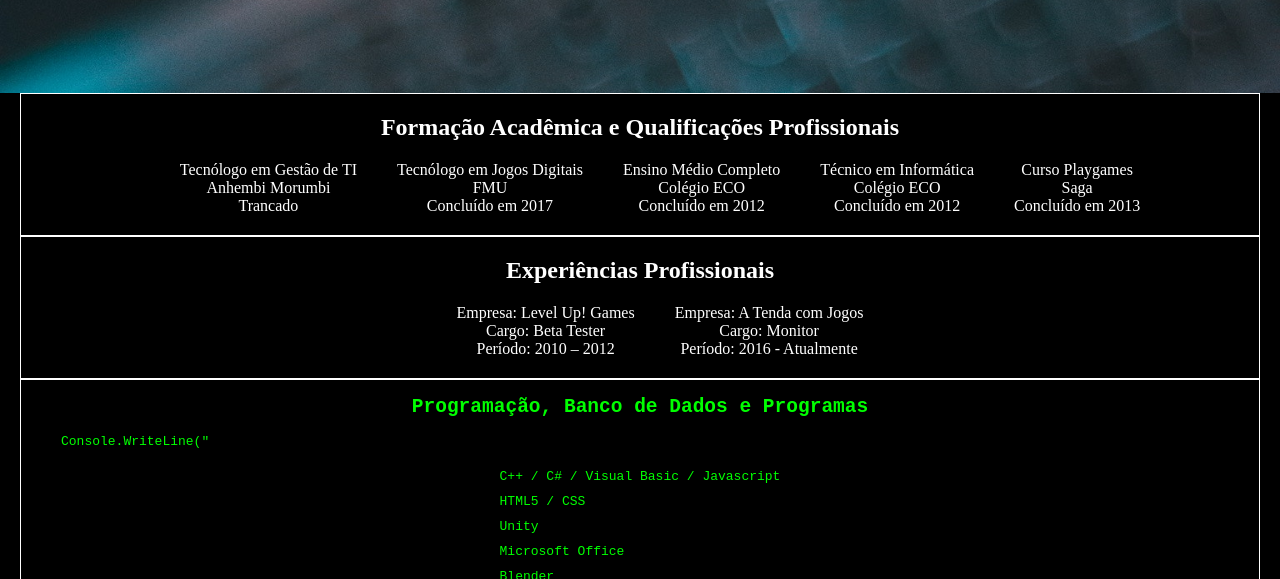
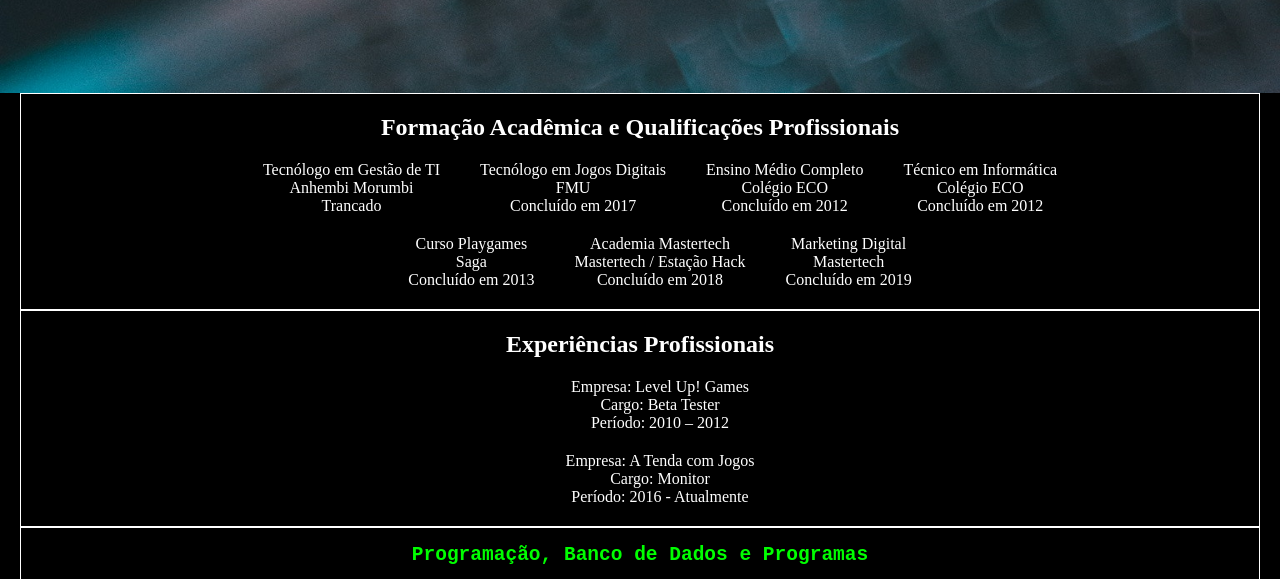
Before and after one commit to OrionAishe/Curriculo, a plain HTML site: page index.html in a window 1280 px wide. Shown: the part 221-800 px from the top of the page. Drawn offline with Linux system fonts and the light colour scheme.

Commit message:
adicionar novos cursos ao html

```diff
--- a/assets/css/style.css
+++ b/assets/css/style.css
@@ -90,7 +90,16 @@ nav > h1{
 
 .info{
     display: flex;
+    flex-direction: column;
     align-items: center;
+}
+
+.college{
+    display: flex;
+}
+
+.cursos{
+    display: flex;
 }
 
 .C{
--- a/index.html
+++ b/index.html
@@ -34,6 +34,7 @@
                     <h2>Formação Acadêmica e Qualificações Profissionais</h2>
                 </div>
                 <div class="info">
+                    <div class="college">
                     <ul>
                         <li>Tecnólogo em Gestão de TI</li>
                         <li><a href="http://portal.anhembi.br/" target="_blank">Anhembi Morumbi</a></li>
@@ -54,11 +55,24 @@
                         <li><a href="http://www.colegioeco.com.br/" target="_blank">Colégio ECO</a></li>
                         <li>Concluído em 2012</li>
                     </ul>
-                    <ul>
-                        <li>Curso Playgames</li>
-                        <li><a href="https://saga.art.br/" target="_blank">Saga</a></li>
-                        <li>Concluído em 2013</li>
-                    </ul>
+                </div>
+                    <div class="cursos">
+                        <ul>
+                            <li>Curso Playgames</li>
+                            <li><a href="https://saga.art.br/" target="_blank">Saga</a></li>
+                            <li>Concluído em 2013</li>
+                        </ul>
+                        <ul>
+                            <li>Academia Mastertech</li>
+                            <li><a href="https://mastertech.com.br/estacaohack" target="_blank">Mastertech / Estação Hack</a></li>
+                            <li>Concluído em 2018</li>
+                        </ul>
+                        <ul>
+                            <li>Marketing Digital</li>
+                            <li><a href="https://mastertech.com.br/" target="_blank">Mastertech</a></li>
+                            <li>Concluído em 2019</li>
+                        </ul>
+                    </div>
                 </div>
             </div>
             <div class="experiencias" id="experiencias">
```
